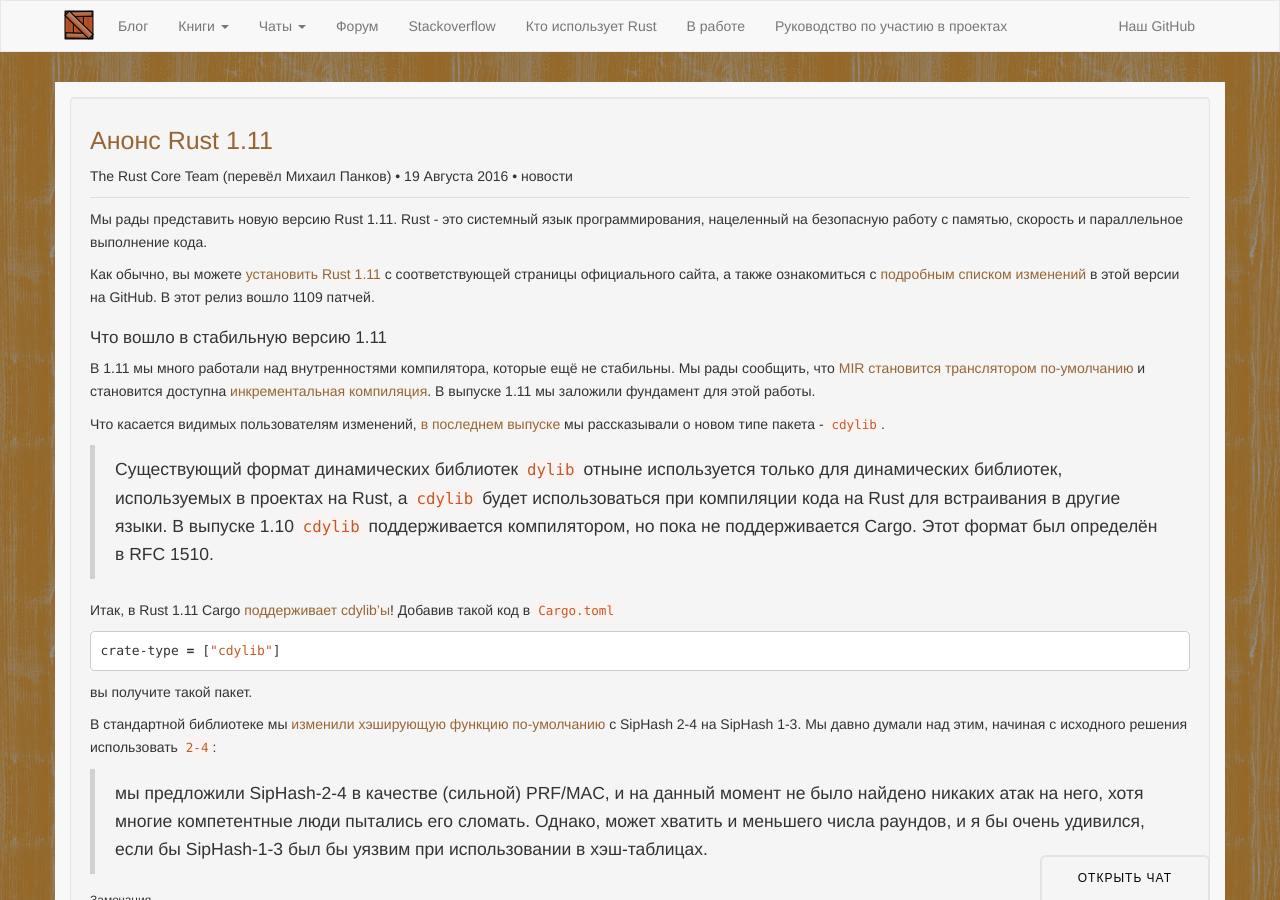
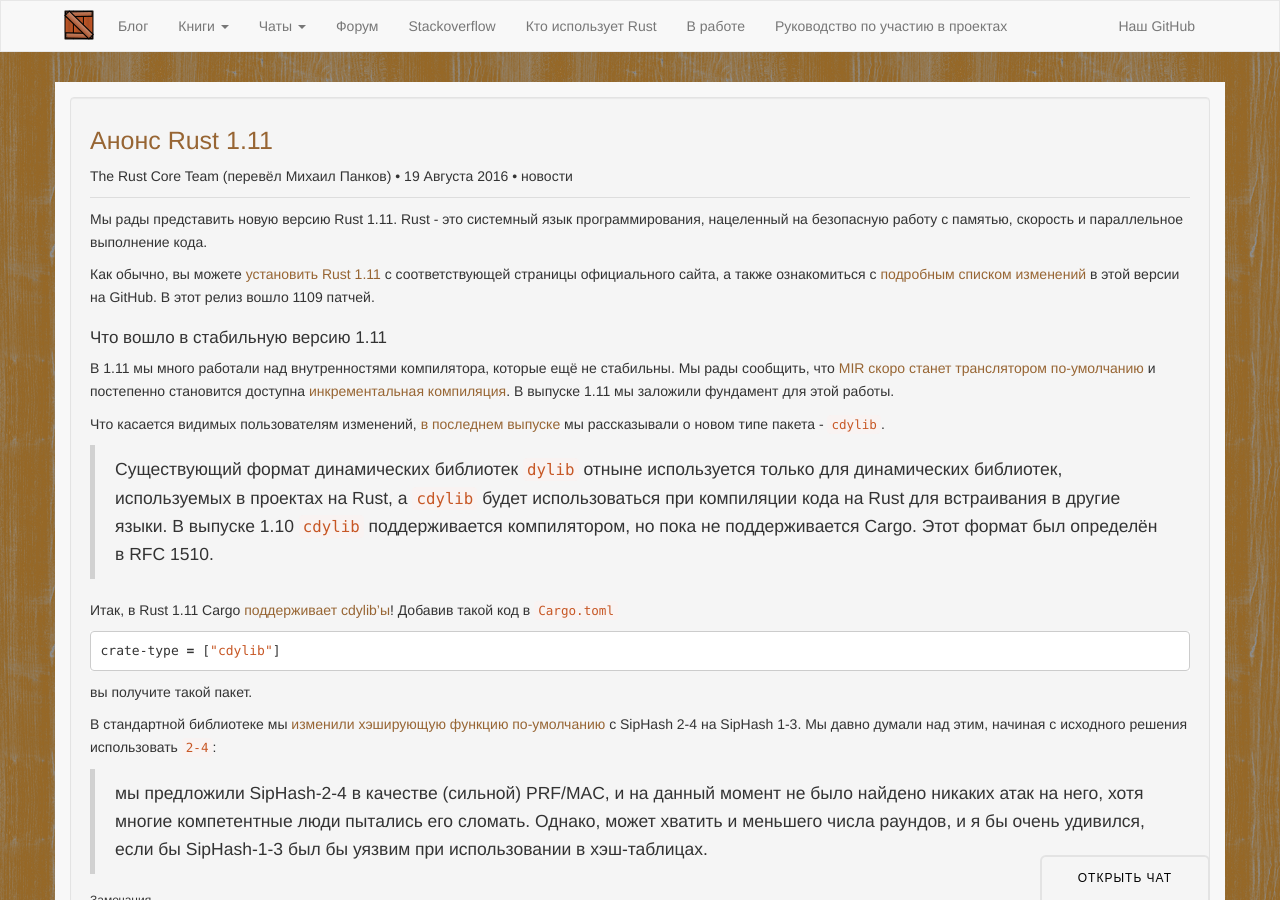
Before and after one commit to rust-lang-ru/rustycrate.ru, a Jekyll site: the page built from _posts/2016-08-19-rust-1.11.md, in a window 1280 px wide and 900 px high. Built offline with Jekyll 4.4.1, drawn with Linux system fonts in a browser that asks for light colours; nearby versions of some CDN libraries; Markdown is read by kramdown in place of the engine named in the settings; comment, search, counter and statistics services are not loaded.

Commit message:
Проясняем про MIR

```diff
--- a/_posts/2016-08-19-rust-1.11.md
+++ b/_posts/2016-08-19-rust-1.11.md
@@ -24,8 +24,8 @@
 
 В 1.11 мы много работали над внутренностями компилятора, которые ещё не
 стабильны. Мы рады сообщить, что
-[MIR становится транслятором по-умолчанию][MIR becoming the default] и
-становится доступна [инкрементальная компиляция][incremental compilation].
+[MIR скоро станет транслятором по-умолчанию][MIR becoming the default] и
+постепенно становится доступна [инкрементальная компиляция][incremental compilation].
 В выпуске 1.11 мы заложили фундамент для этой работы.
 
 [MIR becoming the default]: https://github.com/rust-lang/rust/pull/34096
```
